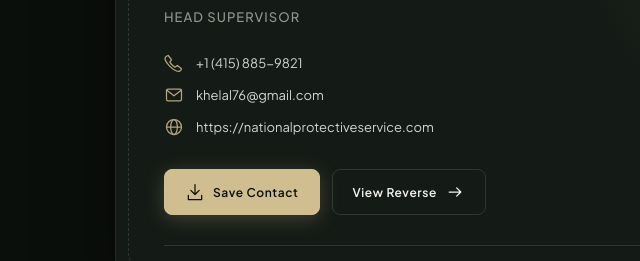
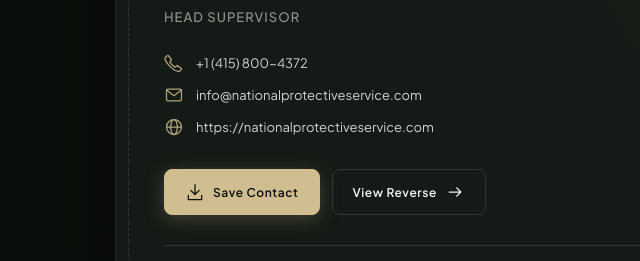
Before and after one commit to JupalliBhavanand/Ahmed, a plain HTML site: page index.html in a window 1280 px wide. Shown: the part 376-637 px from the top of the page, 0-640 px from the left. Drawn offline with Linux system fonts and the light colour scheme.

```diff
--- a/index.html
+++ b/index.html
@@ -890,8 +890,8 @@
 const data = {
   Name: 'Ahmed Khan',
   Title: 'Head Supervisor',
-  Phone: '+1 (415) 885-9821',
-  Email: 'khelal76@gmail.com',
+  Phone: '+1 (415) 800-4372',
+  Email: 'info@nationalprotectiveservice.com',
   Website: 'https://nationalprotectiveservice.com',
   BadgeId: 'NPS-8842-EXEC',
   Address: 'Corporate Headquarters · San Jose, CA'
```
